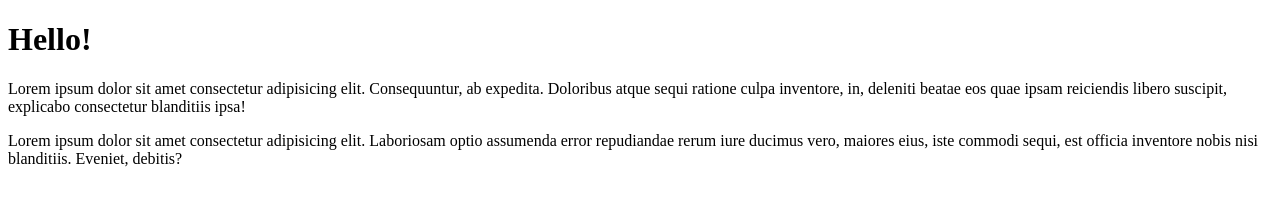
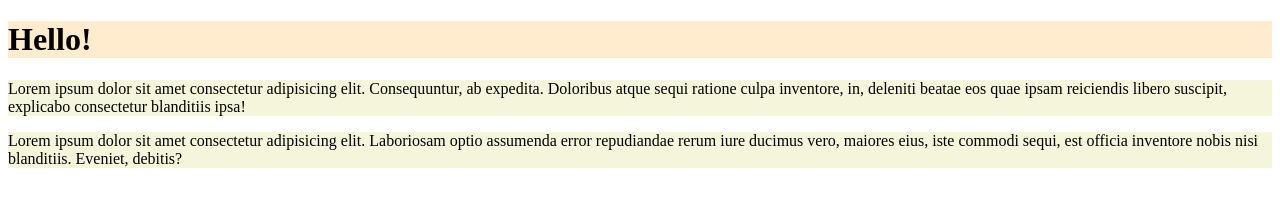
Before and after one commit to briannaordaz/COMP001B.LectureActivity2, a plain HTML site: page index.html in a window 1280 px wide. Drawn offline with Linux system fonts and the light colour scheme.

Commit message:
added background color to header and paragraphs

```diff
--- a/index.html
+++ b/index.html
@@ -8,7 +8,7 @@
 </head>
 <body>
     <h1>Hello!</h1>
-    <p>Lorem ipsum dolor sit amet consectetur adipisicing elit. Consequuntur, ab expedita. Doloribus atque sequi ratione culpa inventore, in, deleniti beatae eos quae ipsam reiciendis libero suscipit, explicabo consectetur blanditiis ipsa!</p>
-    <p>Lorem ipsum dolor sit amet consectetur adipisicing elit. Laboriosam optio assumenda error repudiandae rerum iure ducimus vero, maiores eius, iste commodi sequi, est officia inventore nobis nisi blanditiis. Eveniet, debitis?</p>
+    <p class="idk">Lorem ipsum dolor sit amet consectetur adipisicing elit. Consequuntur, ab expedita. Doloribus atque sequi ratione culpa inventore, in, deleniti beatae eos quae ipsam reiciendis libero suscipit, explicabo consectetur blanditiis ipsa!</p>
+    <p class="idk">Lorem ipsum dolor sit amet consectetur adipisicing elit. Laboriosam optio assumenda error repudiandae rerum iure ducimus vero, maiores eius, iste commodi sequi, est officia inventore nobis nisi blanditiis. Eveniet, debitis?</p>
 </body>
 </html>
--- a/main.css
+++ b/main.css
@@ -0,0 +1,7 @@
+h1 {
+    background-color: blanchedalmond;
+}
+
+.idk {
+    background-color: beige;
+}
```
